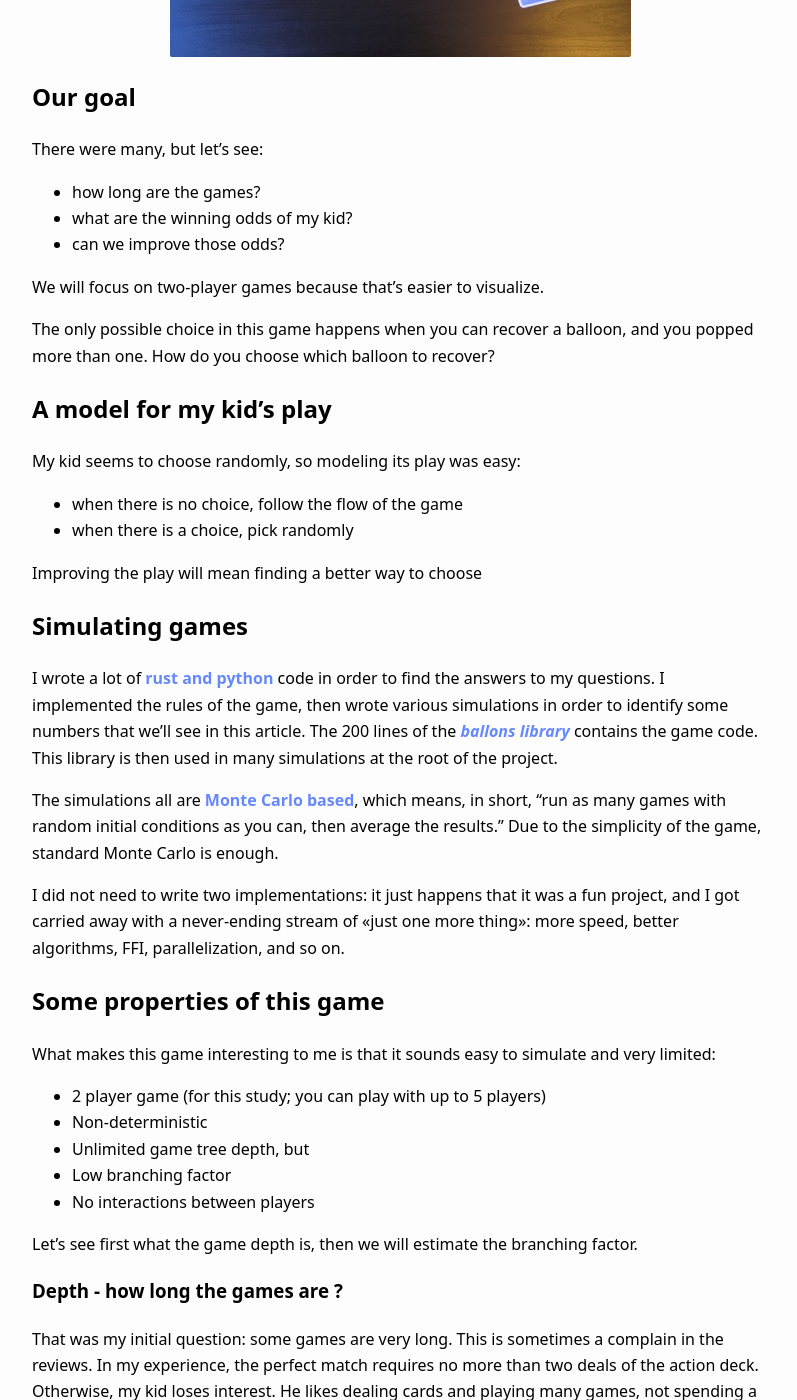
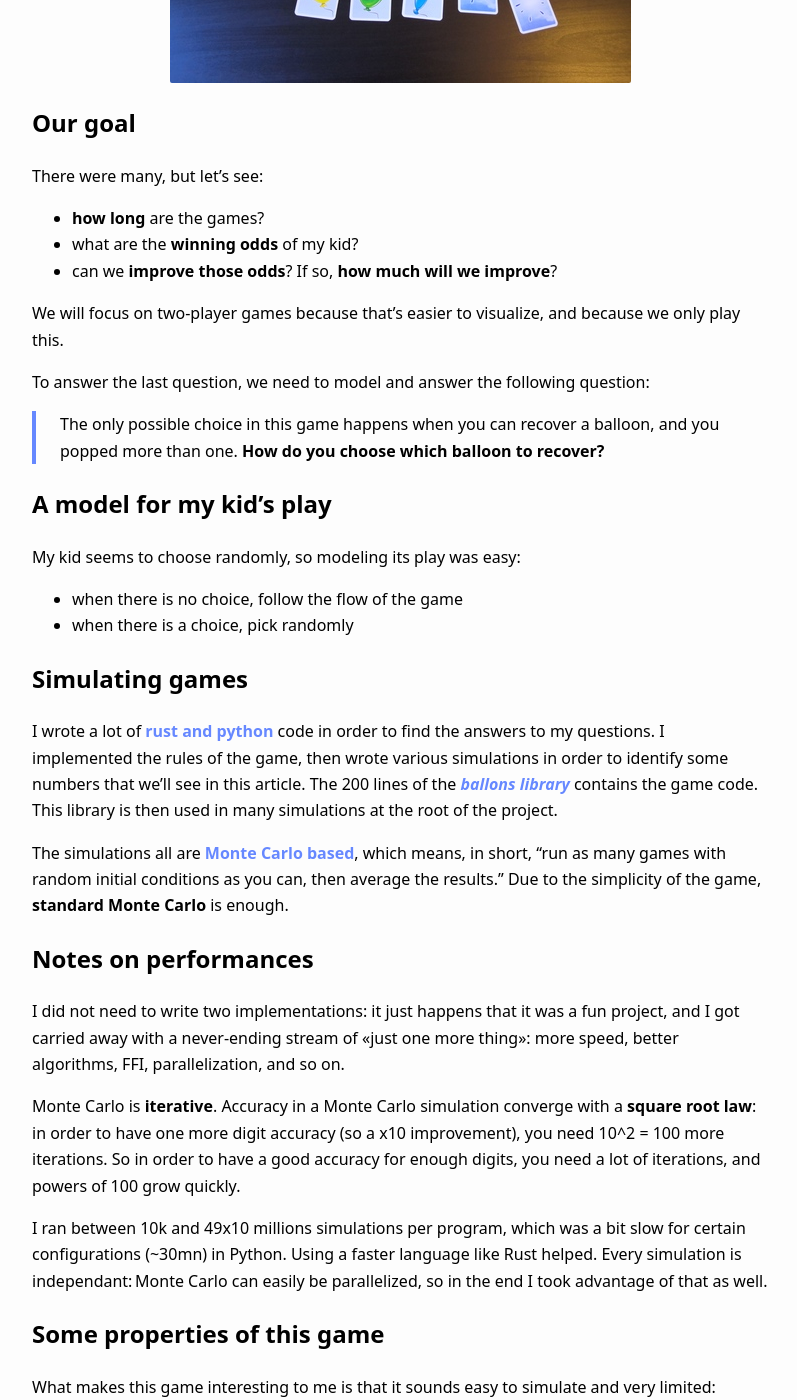
Before and after one commit to Keirua/blog.keiruaprod.fr, a Jekyll site: the page built from _posts/2020-12-10-better-odds-against-my-3yo-kid.md, in a window 1280 px wide and 1400 px high, scrolled down 2007 px. Shown: the whole window, without its empty margins (240-1037 px from the left). Built offline with Jekyll 4.4.1, drawn with Linux system fonts in a browser that asks for light colours; some of the changed text lies outside the part shown.

Commit message:
minor improvements

````diff
--- a/_posts/2020-12-10-better-odds-against-my-3yo-kid.md
+++ b/_posts/2020-12-10-better-odds-against-my-3yo-kid.md
@@ -7,22 +7,22 @@
 
 ![](/assets/pictures/balloons/game/balloon-game-box.jpg)
 
-So my 3-year-old kid has become a huge, huge fan of his game "Ballons." We've been playing many games every day during the last three months. The game is straightforward, so after a while, I had to find something to fuel some interest in playing with him. What about finding a better strategy than him? To do so, we will study the game's properties and write many Monte Carlo simulations.
+My 3-year-old kid has become a huge, huge fan of his card game **"Ballons."** We've been playing many games every day during the last three months. The game is straightforward, so after a while, I had to find something to fuel some interest in playing with him. What about finding a better strategy than him? To do so, we will study the game's properties and write many Monte Carlo simulations.
 
 # The game
 
-Ballon is a game
+[Ballons](https://boardgamegeek.com/boardgame/13490/ballons) is a 2-4 players card game.
 
 These are the rules of the game:
 
- - deal every player 5 balloons.
- - players then pick action cards in turn:
-   - "**pop a balloon** of color x" (4 such cards for each color)
+ - Deal every player 5 balloons.
+ - Each player then pick action cards, one after each other:
+   - "**pop a balloon** of color x" (4 such cards for each color, there are 5 colors)
    - "adult/parent: **recover a balloon of your choice**, if possible" (5 such cards)
  - When you run out of cards in the action deck, you shuffle the discarded cards and keep playing.
- - a player has lost when all his balloons popped
+ - A player has lost when all his balloons popped
 
-That's it.
+That's it. The [ratings](https://boardgamegeek.com/boardgame/13490/ballons/ratings) often say "it’s a great first game for small kids, but it quickly becomes boring for everybody."
 
 **Initial state of the game**
 
@@ -34,13 +34,16 @@
 ## Our goal
 
 There were many, but let's see:
- - how long are the games?
- - what are the winning odds of my kid?
- - can we improve those odds?
 
-We will focus on two-player games because that's easier to visualize.
+ - **how long** are the games?
+ - what are the **winning odds** of my kid?
+ - can we **improve those odds**? If so, **how much will we improve**?
 
-The only possible choice in this game happens when you can recover a balloon, and you popped more than one. How do you choose which balloon to recover?
+We will focus on two-player games because that's easier to visualize, and because we only play this.
+
+To answer the last question, we need to model and answer the following question:
+
+> The only possible choice in this game happens when you can recover a balloon, and you popped more than one. **How do you choose which balloon to recover?**
 
 ## A model for my kid's play
 
@@ -48,15 +51,19 @@
  - when there is no choice, follow the flow of the game
  - when there is a choice, pick randomly
 
-Improving the play will mean finding a better way to choose
-
 ## Simulating games
 
 I wrote a lot of [rust and python](https://github.com/Keirua/ballons) code in order to find the answers to my questions. I implemented the rules of the game, then wrote various simulations in order to identify some numbers that we'll see in this article. The 200 lines of the [*ballons library*](https://github.com/Keirua/ballons/blob/master/ballons.py) contains the game code. This library is then used in many simulations at the root of the project.
 
-The simulations all are [Monte Carlo based](https://en.wikipedia.org/wiki/Monte_Carlo_algorithm), which means, in short, "run as many games with random initial conditions as you can, then average the results." Due to the simplicity of the game, standard Monte Carlo is enough.
+The simulations all are **[Monte Carlo based](https://en.wikipedia.org/wiki/Monte_Carlo_algorithm)**, which means, in short, "run as many games with random initial conditions as you can, then average the results." Due to the simplicity of the game, **standard Monte Carlo** is enough.
+
+## Notes on performances
 
 I did not need to write two implementations: it just happens that it was a fun project, and I got carried away with a never-ending stream of «just one more thing»: more speed, better algorithms, FFI, parallelization, and so on.
+
+Monte Carlo is **iterative**. Accuracy in a Monte Carlo simulation converge with a **square root law**: in order to have one more digit accuracy (so a x10 improvement), you need 10^2 = 100 more iterations. So in order to have a good accuracy for enough digits, you need a lot of iterations, and powers of 100 grow quickly.
+
+I ran between 10k and 49x10 millions simulations per program, which was a bit slow for certain configurations (~30mn) in Python. Using a faster language like Rust helped. Every simulation is independant: Monte Carlo can easily be parallelized, so in the end I took advantage of that as well.
 
 ## Some properties of this game
 
@@ -68,7 +75,7 @@
  - Low branching factor
  - No interactions between players
 
-Let's see first what the game depth is, then we will estimate the branching factor.
+Let's see first what the **game depth** is, then we will estimate the **branching factor**.
 
 ### Depth - how long the games are ?
 
@@ -275,11 +282,11 @@
 
 Ok, so here we are: we can simulate many games with two players who play randomly, and we can estimate the winning odds when two hands face each other.
 
-It's time to simulate the same thing, but we will change the strategy for one player (ours). There are many possible strategies when you have a choice, like:
+It's time to simulate the same thing, but we will change the strategy for one player (ours). Can we crush him ? Again, the only strategy we need is how to choose which to recover. There are many possible strategies, like:
  - always play the first card you dismissed
  - if you dismissed a red card, recover it, otherwise pick randomly
 
-The thing is, we want to improve our odds. There is something we can use: **deck knowledge**.
+Those do not look promising though: we want to improve our odds. There is something we can use: **deck knowledge**.
 
  > We can count the remaining cards in the action deck for each color. When you have to choose which color to recover, we will choose the least available in the rest of the action deck.
 
@@ -289,7 +296,6 @@
 
 ```
 python3 gen_hand_heatmap_uniform_with_counter.py -i 100000
-
 ```
 
 Then, I put the result in a heatmap:
@@ -302,7 +308,9 @@
 
 That a small improvement for 11111 and 2111, but that's an improvement anyway! Given the low branching factor and the high randomness, we couldn't expect a considerable improvement regardless.
 
-We can conclude that:
+note: substracting two imprecise numbers increases the imprecision. I never properly quantified the error margin, so I would’nt put too much trust on those numbers.
+
+# We did it! Concluding thoughts
 
  - if you have a 11111 or 2111, you can squeeze between 1 and 6% more chances to win by counting the remaining cards (only count your colors), then when you have the choice, pick the least probable.
  - if you have a 221, 311, or 32, don't bother counting; your odds won't improve much
@@ -310,3 +318,16 @@
  - if you have a 5, your branching factor is one no matter what, but you'll win most of the time
 
 Now you know how to play against your 3yo ;)
+
+Ok, so that was a very complicated way to prove my point: **it is possible to improve your odds (here, only or certain configurations) with a simple heuristic, and to quantify the improvement**.
+
+Anyway, down the road we’ve learn a bunch of things about game theory, so that’s a net win.
+
+# Going further
+
+That was fun but I’ve already spent way too much time with this game. Here are some ideas if you think this is a serious project that deserves some more research:
+
+ - you can probably devise a better heuristic
+ - it’s possible to prune the encounter list a bit more. E.g. `red/red/red/blue/blue` vs. `yellow/yellow/yellow/green/purple` is one permutation away from `yellow/yellow/yellow/blue/blue` vs. `red/red/red/green/purple`, which asymptotically have the same odds.
+ - I wanted a simple heuristic, but the trend now is to feed every problem to a neural network. Maybe you could try that?
+ - Go for full tree search, it might be possible. If not, MCTS might help
````
